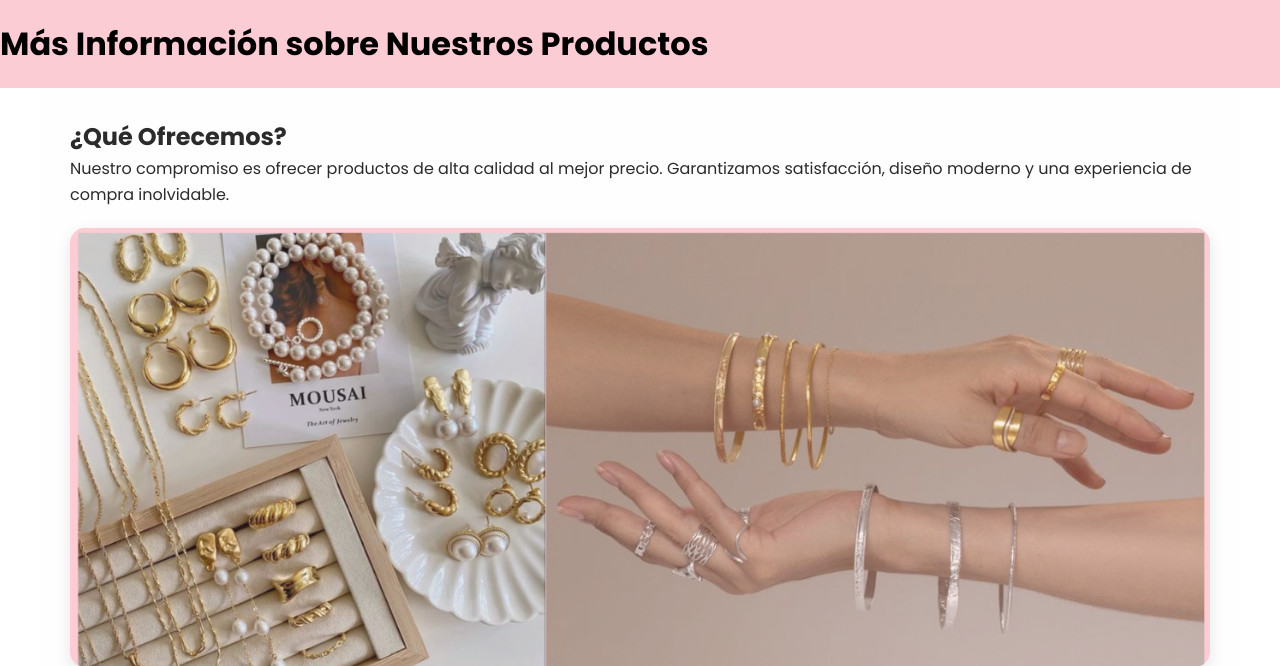
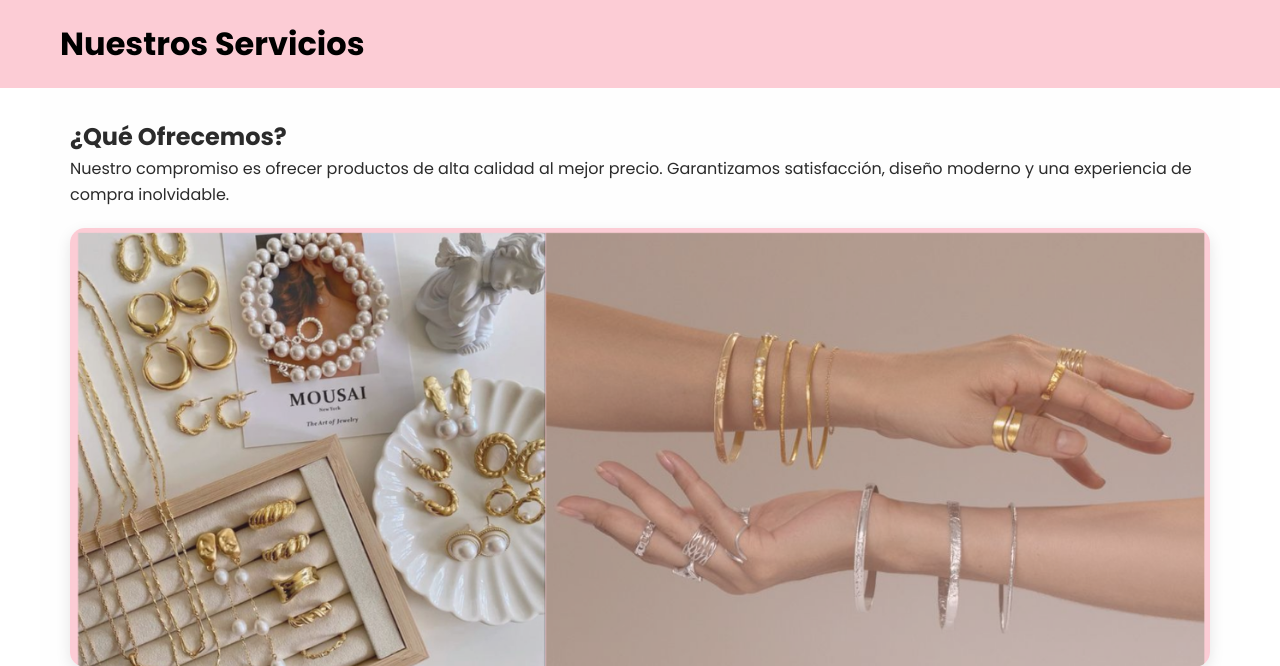
Before and after one commit to arizabaloivonne-del/mi-proyecto, a Django app: page /cuentas/informacion/ in a window 1280 px wide. Shown: the top 666 px of the page. Run offline with Django 5.2, Linux system fonts and the light colour scheme.

```diff
--- a/templates/informacion.html
+++ b/templates/informacion.html
@@ -9,8 +9,11 @@
    <link rel="stylesheet" href="{% static 'css/estilos_v2.css' %}">
 </head>
 <body>
-<header class="header">
-    <h1 class="titulo-centrado">Más Información sobre Nuestros Productos</h1>
+
+    <header class="header">
+    <div class="container">
+        <h1 class="titulo-centrado">Nuestros Servicios</h1>
+    </div>
 </header>
 
 
```
